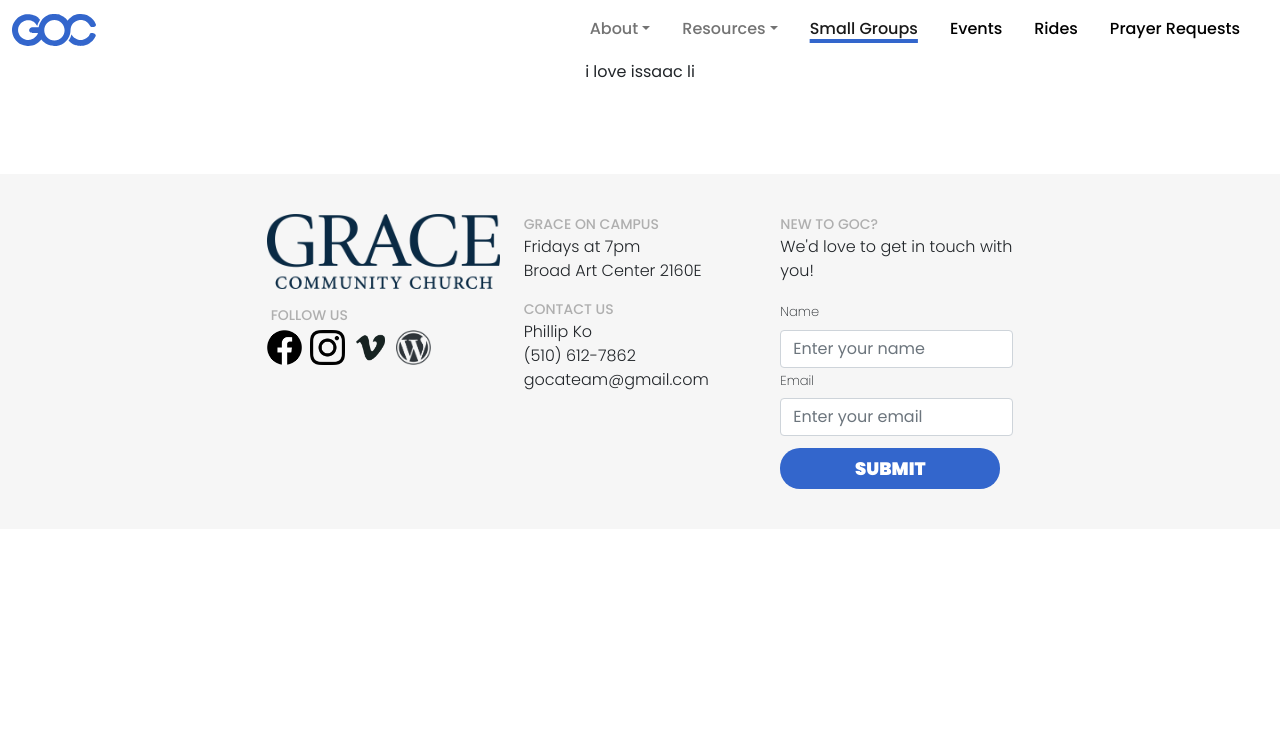
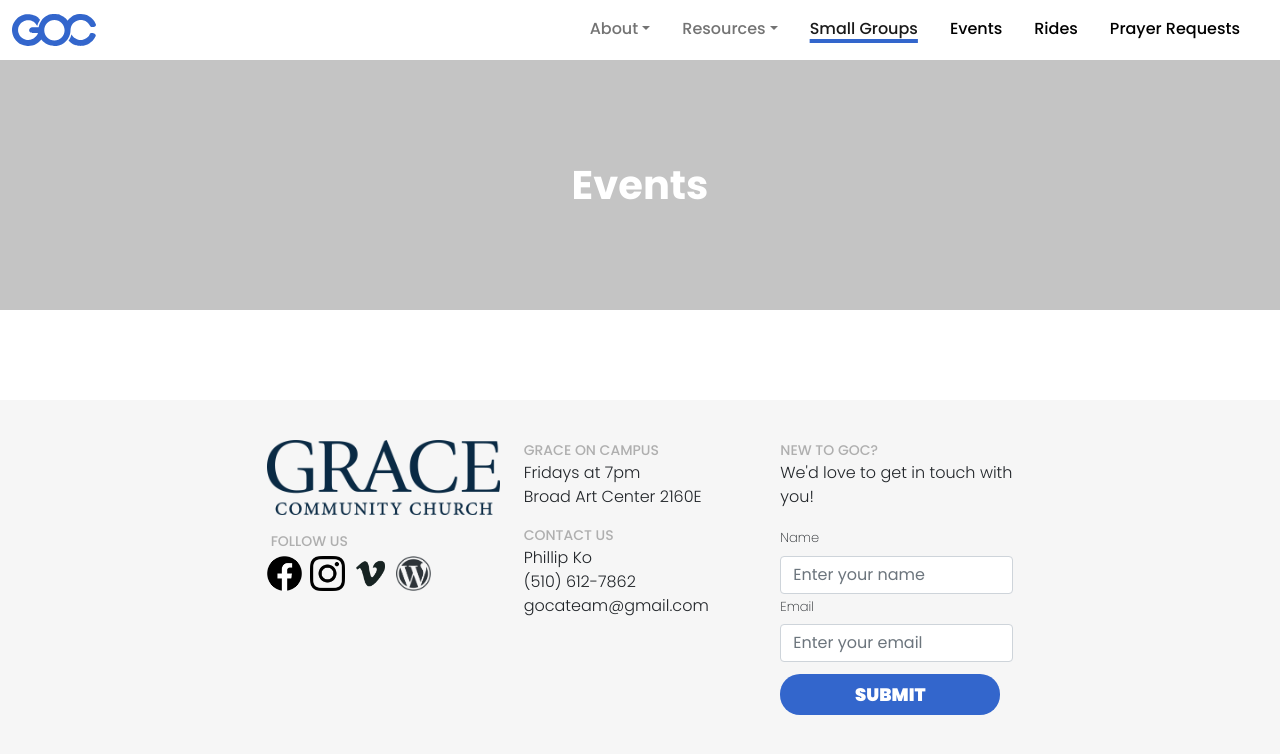
Before and after one commit to graceoncampus/goc-web-v3, a React (Create React App) app: page /events in a window 1280 px wide. Shown: the top 754 px of the page. Built offline with nearby package versions, Linux system fonts and the light colour scheme; no server answers; what aws-amplify would draw is missing.

Commit message:
feat: add header

```diff
--- a/src/Components/User/Events/Events.scss
+++ b/src/Components/User/Events/Events.scss
@@ -1 +1,11 @@
 @use "~sass-rem" as rem;
+
+.events {
+  background-color: #c4c4c4;
+  color: white;
+  height: rem.convert(250px);
+  margin: auto;
+  display: flex;
+  align-items: center;
+  justify-content: center;
+}
--- a/src/Components/User/Events/Events.tsx
+++ b/src/Components/User/Events/Events.tsx
@@ -1,5 +1,7 @@
 import { HeaderNavbarActiveKey } from "Components/User/Header/Header";
 import { Template } from "Components/User/Template/Template";
+
+import "./Events.scss";
 
 export const Events = () => {
   return (
@@ -11,5 +13,11 @@
 };
 
 const EventsBody = () => {
-  return <div className={"text-center"}>i love issaac li</div>;
+  return (
+    <div className={"text-center"}>
+      <h1 className="events">
+        <strong> Events </strong>
+      </h1>
+    </div>
+  );
 };
```
